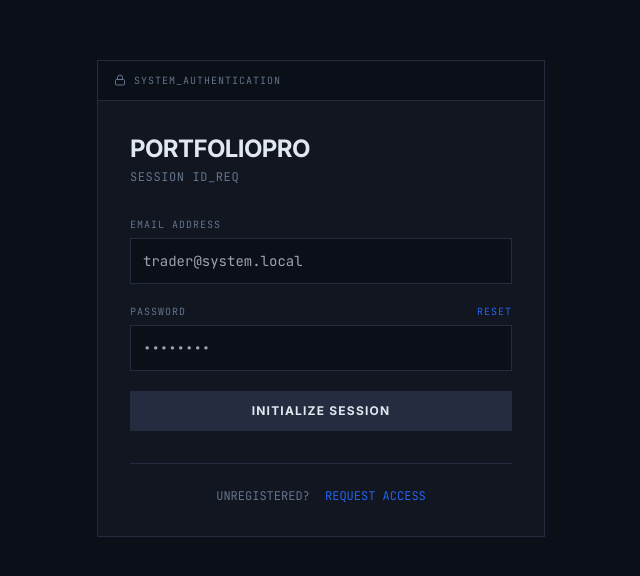
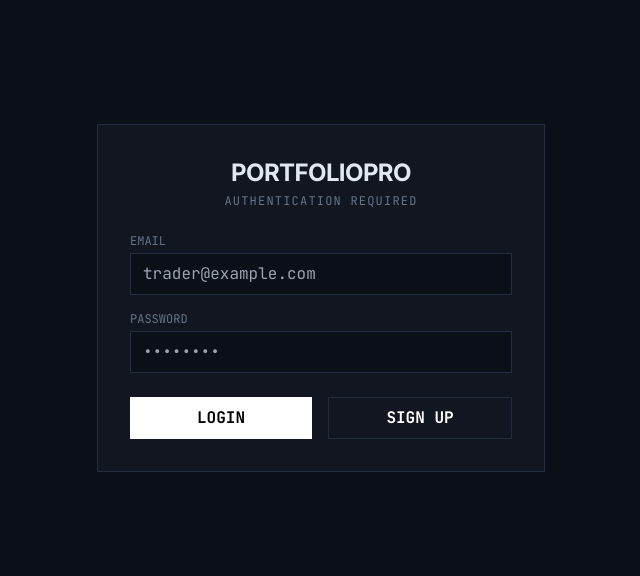
Before and after one commit to honeybasher23/portfolio-pro-max, a React (Vite) app in the folder portfolio_pro/: page /login in a window 1280 px wide. Shown: the part 102-678 px from the top of the page, without its empty margins (319-959 px from the left). Built offline with nearby package versions, Linux system fonts and the light colour scheme.

Commit message:
auth passed

```diff
--- a/portfolio_pro/package.json
+++ b/portfolio_pro/package.json
@@ -10,6 +10,7 @@
     "preview": "vite preview"
   },
   "dependencies": {
+    "@supabase/supabase-js": "^2.118.0",
     "axios": "^1.20.0",
     "lightweight-charts": "^5.2.1",
     "lucide-react": "^1.48.0",
--- a/portfolio_pro/src/pages/LoginPage.jsx
+++ b/portfolio_pro/src/pages/LoginPage.jsx
@@ -1,73 +1,98 @@
-import React from 'react';
-import { Lock } from 'lucide-react';
+import React, { useState } from 'react';
 import { useNavigate } from 'react-router-dom';
+import { supabase } from '../supabaseClient'; // Adjust path if needed
 
-export default function LoginPage() {
+export default function AuthPage() {
+  const [email, setEmail] = useState('');
+  const [password, setPassword] = useState('');
+  const [loading, setLoading] = useState(false);
+  const [message, setMessage] = useState('');
   const navigate = useNavigate();
 
-  const handleLogin = (e) => {
+  const handleSignUp = async (e) => {
     e.preventDefault();
-    // Placeholder: bypass real auth for now and route to terminal
+    setLoading(true);
+    setMessage('');
+
+    const { error } = await supabase.auth.signUp({ email, password });
+
+    if (error) setMessage(error.message);
+    else setMessage('Success! Check your email for the confirmation link, or log in if auto-confirm is enabled.');
+    setLoading(false);
+  };
+
+  const handleLogin = async (e) => {
+    e.preventDefault();
+    setLoading(true);
+    setMessage('');
+
+    const { error } = await supabase.auth.signInWithPassword({ email, password });
+
+    if (error) {
+      setMessage(error.message);
+    } else {
+      // If successful, push them into the trading terminal
       navigate('/terminal');
+    }
+    setLoading(false);
   };
 
   return (
-    <div className="h-screen w-full flex items-center justify-center bg-base text-textMain font-sans">
+    <div className="h-screen w-full flex items-center justify-center bg-base text-textMain font-mono">
+      <div className="w-full max-w-md p-8 border border-border bg-surface rounded flex flex-col gap-6">
 
-      {/* Main Auth Container */}
-      <div className="w-full max-w-md bg-surface border border-border flex flex-col">
-
-        {/* Pane Header */}
-        <div className="h-10 border-b border-border bg-base flex items-center px-4 gap-2 text-[10px] font-mono text-textMuted tracking-widest uppercase">
-          <Lock size={12} />
-          SYSTEM_AUTHENTICATION
+        <div className="text-center">
+          <h1 className="text-2xl font-bold font-sans tracking-tight mb-1">PORTFOLIOPRO</h1>
+          <p className="text-textMuted text-xs uppercase tracking-widest">Authentication Required</p>
         </div>
 
-        {/* Body */}
-        <div className="p-8">
-          <div className="mb-8">
-            <h1 className="text-2xl font-bold tracking-tight text-textMain">PORTFOLIOPRO</h1>
-            <p className="text-textMuted text-xs mt-1 font-mono uppercase tracking-wider">Session ID_REQ</p>
-          </div>
-
-          <form onSubmit={handleLogin} className="space-y-5">
-            <div className="flex flex-col gap-1.5">
-              <label className="text-textMuted text-[10px] font-mono uppercase tracking-widest">Email Address</label>
+        <form className="flex flex-col gap-4">
+          <div className="flex flex-col gap-1">
+            <label className="text-xs text-textMuted uppercase">Email</label>
             <input
               type="email"
-                required
-                className="w-full bg-base border border-border p-3 outline-none focus:border-action text-textMain font-mono text-sm transition-colors"
-                placeholder="trader@system.local"
+              value={email}
+              onChange={(e) => setEmail(e.target.value)}
+              className="w-full border border-border bg-base px-3 py-2 outline-none focus:border-accent text-white"
+              placeholder="trader@example.com"
             />
           </div>
 
-            <div className="flex flex-col gap-1.5">
-              <label className="text-textMuted text-[10px] font-mono uppercase tracking-widest flex justify-between">
-                <span>Password</span>
-                <a href="#" className="text-action hover:text-white transition-colors">RESET</a>
-              </label>
+          <div className="flex flex-col gap-1">
+            <label className="text-xs text-textMuted uppercase">Password</label>
             <input
               type="password"
-                required
-                className="w-full bg-base border border-border p-3 outline-none focus:border-action text-textMain font-mono text-sm transition-colors"
+              value={password}
+              onChange={(e) => setPassword(e.target.value)}
+              className="w-full border border-border bg-base px-3 py-2 outline-none focus:border-accent text-white"
               placeholder="••••••••"
             />
           </div>
 
+          {message && (
+            <div className={`p-3 text-xs border ${message.includes('Success') ? 'border-askGreen text-askGreen' : 'border-bidRed text-bidRed'}`}>
+              {message}
+            </div>
+          )}
+
+          <div className="flex gap-4 mt-2">
             <button
-              type="submit"
-              className="w-full bg-border text-textMain py-3 mt-4 font-bold hover:bg-action hover:text-white transition-colors tracking-widest text-xs uppercase"
+              onClick={handleLogin}
+              disabled={loading}
+              className="flex-1 bg-white text-black font-bold py-2 hover:bg-gray-200 transition-colors disabled:opacity-50"
             >
-              INITIALIZE SESSION
+              LOGIN
             </button>
+            <button
+              onClick={handleSignUp}
+              disabled={loading}
+              className="flex-1 border border-border text-white font-bold py-2 hover:bg-white/5 transition-colors disabled:opacity-50"
+            >
+              SIGN UP
+            </button>
+          </div>
         </form>
-
-          <div className="mt-8 pt-6 border-t border-border text-center text-xs font-mono text-textMuted">
-            UNREGISTERED? <a href="#" className="text-action hover:text-white transition-colors ml-2">REQUEST ACCESS</a>
       </div>
-        </div>
-      </div>
-
     </div>
   );
 }
--- /dev/null
+++ b/portfolio_pro/src/supabaseClient.js
@@ -0,0 +1,7 @@
+import { createClient } from '@supabase/supabase-js';
+
+// Replace these with your actual Supabase URL and Anon Key
+const supabaseUrl = 'https://dvfqlldetkthxfjmobtb.supabase.co';
+const supabaseKey = 'eyJhbGciOiJIUzI1NiIsInR5cCI6IkpXVCJ9.eyJpc3MiOiJzdXBhYmFzZSIsInJlZiI6ImR2ZnFsbGRldGt0aHhmam1vYnRiIiwicm9sZSI6ImFub24iLCJpYXQiOjE3OTA3MzEzNzAsImV4cCI6MjEwNjMwNzM3MH0.pteTCaPCgVdKa56a5NL4i9aT3mwSm0x7iORgTfRgaGw';
+
+export const supabase = createClient(supabaseUrl, supabaseKey);
```
Also changed, not shown: 1 other file (tests, documents, lock files or other folders). Lines whose indentation alone changed are shown as unchanged.
